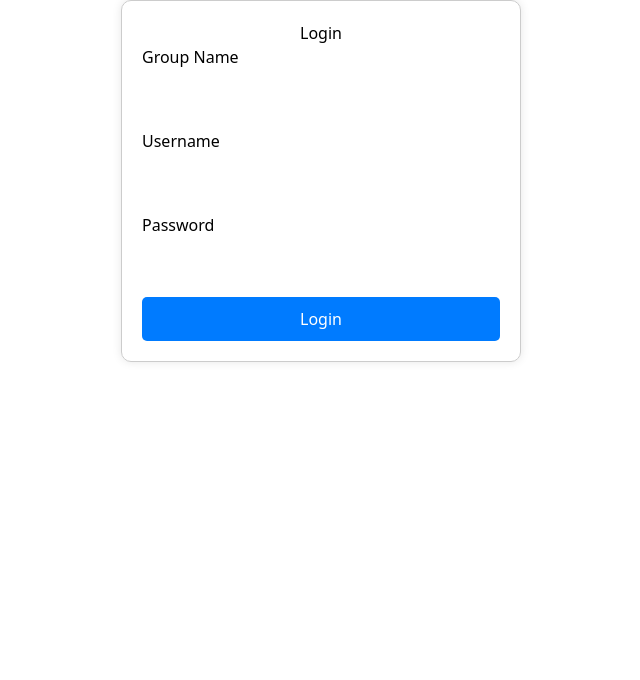
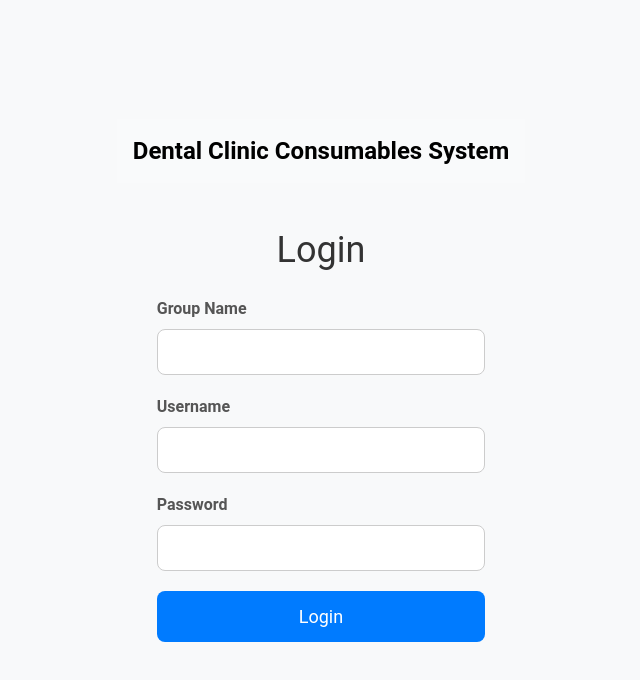
Before and after one commit to maxyhwu/dentalclinic, a React (Create React App) app in the folder frontend/: page / in a window 1280 px wide. Shown: the top 680 px of the page, without its empty margins (319-959 px from the left). Built offline with nearby package versions, Linux system fonts and the light colour scheme.

Commit message:
loginpagecss

```diff
--- a/frontend/src/Login.css
+++ b/frontend/src/Login.css
@@ -1,46 +1,87 @@
-/* src/Login.css */
+body {
+    font-family: 'Roboto', sans-serif;
+    background-color: #f8f9fa;
+    display: flex;
+    justify-content: center;
+    align-items: center;
+    height: 100vh;
+    margin: 0;
+}
+
+.page-container {
+    width: 100%;
+    max-width: 1200px;
+    background-color: white;
+    box-shadow: 0 0 15px rgba(0, 0, 0, 0.1);
+    border-radius: 10px;
+    overflow: hidden;
+}
+
+.navbar {
+    background-color: #f8f9fa;
+    border-bottom: 1px solid #ccc;
+    padding: 20px;
+    text-align: center;
+}
+
+.nav-title {
+    font-size: 24px;
+    font-weight: bold;
+    color: #333;
+}
+
 .login-container {
-    max-width: 400px;
-    margin: 0 auto;
-    padding: 20px;
-    border: 1px solid #ccc;
-    border-radius: 10px;
-    box-shadow: 0 0 10px rgba(0, 0, 0, 0.1);
+    padding: 40px;
+    text-align: center;
 }
 
 .login-container h2 {
-    text-align: center;
+    font-size: 36px;
+    margin-bottom: 20px;
+    color: #333;
 }
 
 .form-group {
-    margin-bottom: 15px;
+    margin-bottom: 20px;
+    text-align: left;
 }
 
 .form-group label {
     display: block;
-    margin-bottom: 5px;
+    margin-bottom: 8px;
+    color: #555;
+    font-weight: bold;
 }
 
 .form-group input {
     width: 100%;
-    padding: 8px;
+    padding: 10px;
     box-sizing: border-box;
+    border: 1px solid #ccc;
+    border-radius: 8px;
+    transition: border-color 0.3s;
+}
+
+.form-group input:focus {
+    border-color: #007BFF;
+    outline: none;
 }
 
 button.login-button {
     width: 100%;
-    padding: 10px;
+    padding: 12px;
     background-color: #007BFF;
     border: none;
-    border-radius: 5px;
+    border-radius: 8px;
     color: white;
-    font-size: 16px;
+    font-size: 18px;
     cursor: pointer;
-    transition: background-color 0.3s ease;
+    transition: background-color 0.3s ease, transform 0.3s ease;
 }
 
-  button:hover {
+button.login-button:hover {
     background-color: #0056b3;
+    transform: scale(1.05);
 }
 
 .error {
--- a/frontend/src/LoginPage.jsx
+++ b/frontend/src/LoginPage.jsx
@@ -1,5 +1,5 @@
 import React, { useState, useContext } from 'react';
-import { useNavigate } from 'react-router-dom';
+import { useNavigate, Link} from 'react-router-dom';
 import './Login.css';
 import { useAuth } from './AuthContext';
 import Cookies from 'js-cookie';
@@ -80,6 +80,12 @@ function Login() {
   };
 
   return (
+    <div>
+    <nav className="border-gray-200 bg-gray-50 dark:bg-gray-800 dark:border-gray-700">
+      <div className="max-w-screen-xl flex flex-wrap items-center justify-between mx-auto p-4">
+          <span className="self-center text-2xl font-semibold whitespace-nowrap dark:text-white">Dental Clinic Consumables System</span>
+      </div>
+    </nav>
     <div className="login-container">
       <h2>Login</h2>
       <form onSubmit={handleSubmit}>
@@ -121,6 +127,7 @@ function Login() {
         {loginError && <div className="error">{loginError}</div>}
       </form>
     </div>
+    </div>
   );
 }
 
```
Also changed, not shown: 1 other file (tests, documents, lock files or other folders). Lines whose indentation alone changed are shown as unchanged.
